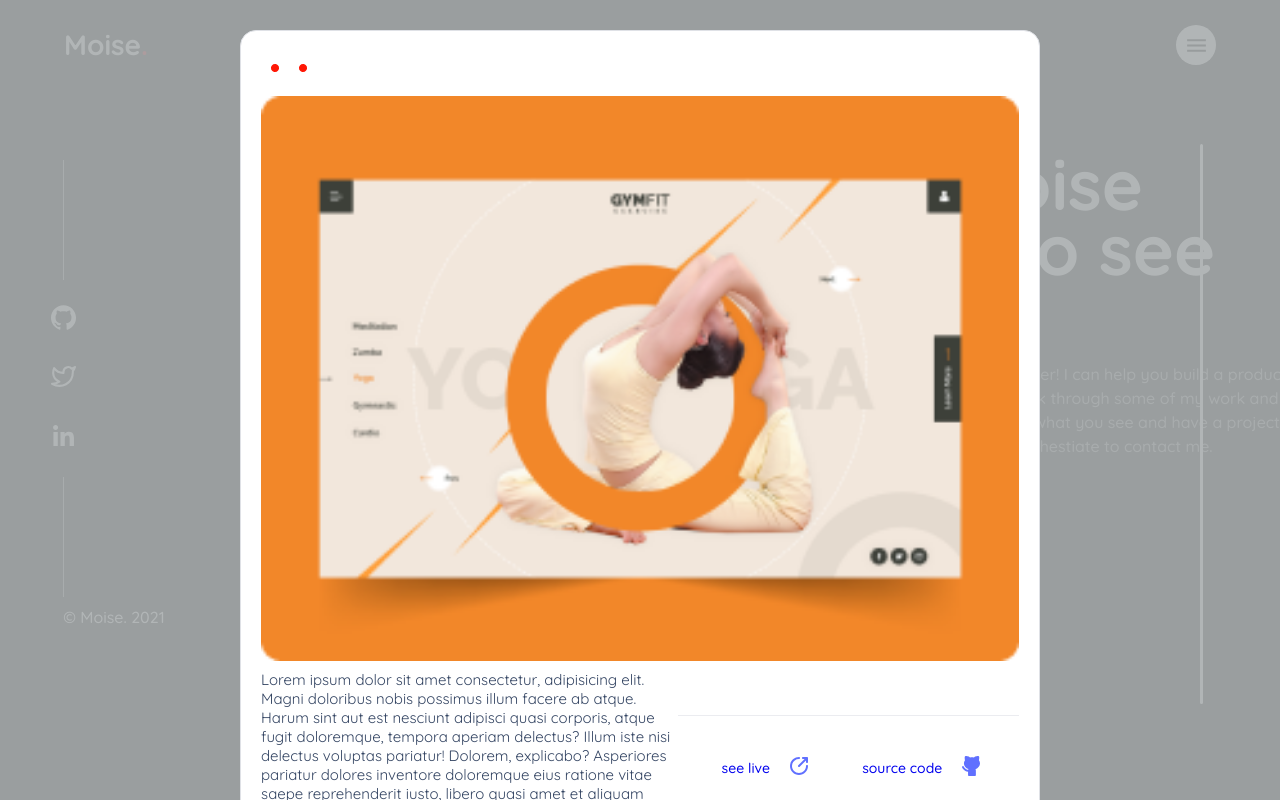
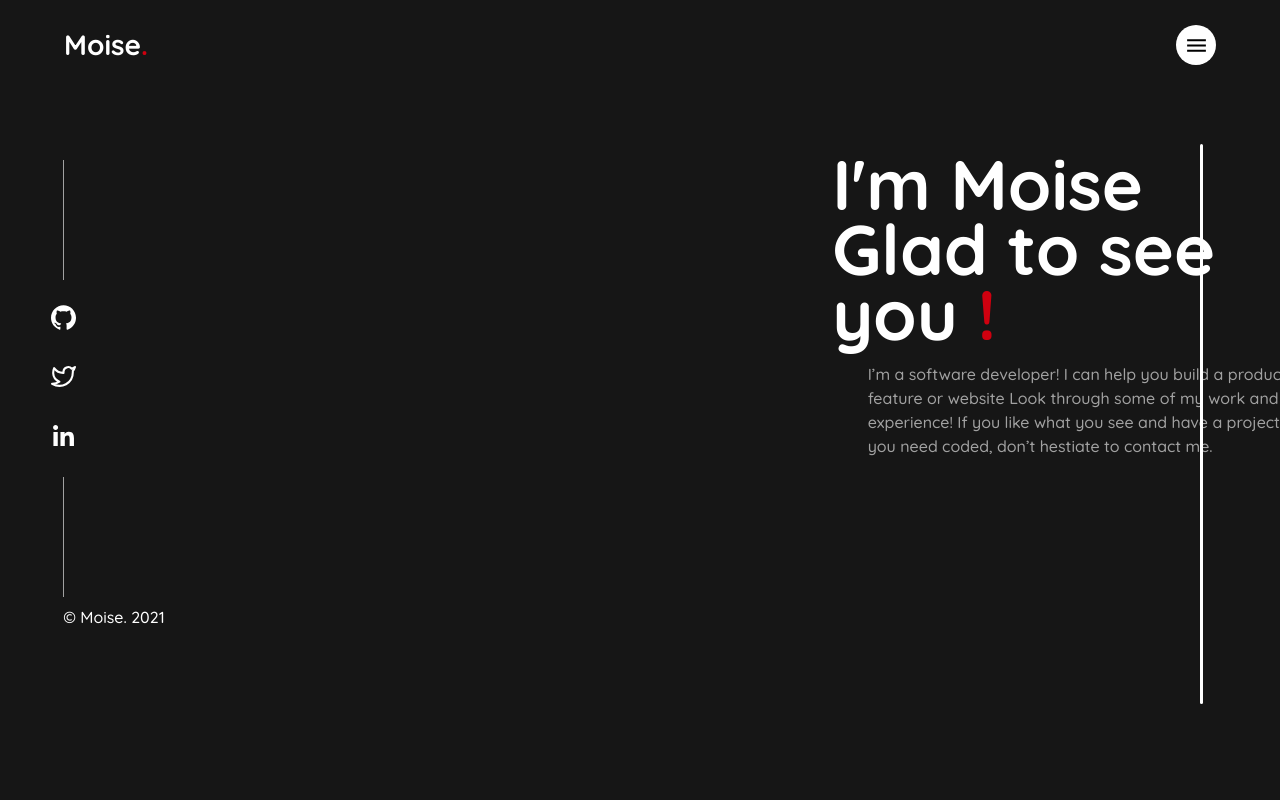
Before and after one commit to moise10r/React_Personal_Portfolio, a React (Create React App) app: page / in a window 1280 px wide. Shown: the top 800 px of the page. Built offline with nearby package versions, Linux system fonts and the light colour scheme.

Commit message:
Add the dyanmic content on the popup.

```diff
--- a/src/assets/css/main.css
+++ b/src/assets/css/main.css
@@ -1568,16 +1568,20 @@ a {
   cursor: pointer;
 }
 
+/* Pop up window style */
 .card-popup-window {
   position: fixed;
   top: 0;
   left: 0;
   right: 0;
   bottom: 0;
-  background-color: rgba(169, 173, 175, 0.9);
+  background-color: rgba(26, 26, 26, 0.6);
   z-index: 999;
+  overflow-y: auto;
   display: block;
-  overflow-y: auto;
+}
+.card-popup-window.open-pop-up {
+  display: none;
 }
 
 .popup-main-container {
@@ -1585,10 +1589,6 @@ a {
   height: auto;
   justify-content: center;
   display: flex;
-}
-
-.card-popup-window.open-pop-up {
-  display: block;
 }
 
 .popup-main-container .main-container {
@@ -1597,9 +1597,8 @@ a {
   display: flex;
   justify-content: center;
   flex-direction: column;
-  background-color: #fff;
+  background-color: #2a2a2a;
   border-radius: 16px;
-  border: 1px solid #dfe1e6;
   padding: 2rem;
   position: relative;
   z-index: 9999;
@@ -1614,7 +1613,7 @@ a {
   border-radius: 6px;
 }
 .card-popup-window::-webkit-scrollbar-thumb:hover {
-  background: linear-gradient(transparent, #8a9dff);
+  background: linear-gradient(transparent, #cf000f);
 }
 .card-popup-window .main-container .title {
   margin-bottom: 0.5rem;
@@ -1622,19 +1621,21 @@ a {
 .card-popup-window .main-container .title h2 {
   font-size: 28px;
   font-weight: 700;
-  color: #172b4d;
+  color: #fff;
 }
 .card-popup-window .main-container .info {
   margin-bottom: 2rem;
   height: auto;
-  color: #7a869a;
+  color: #ffffff99;
+  font-weight: 600;
 }
 .card-popup-window .main-container .info span {
   margin-right: 1rem;
 }
 .card-popup-window .main-container .info span:first-child {
-  color: #000;
-  font-weight: 600;
+  color: #fff;
+  font-weight: 700;
+  font-size: 2rem;
 }
 .card-popup-window .main-container .portfolio-img {
   width: 100%;
@@ -1659,9 +1660,10 @@ a {
   text-align: start;
 }
 .card-popup-window .detail p {
-  font-size: 15px;
+  font-size: 1.7rem;
   font-weight: 400;
-  color: #344563;
+  line-height: 1.5;
+  color: #fff;
 }
 .card-popup-window .main-container .languages {
   display: flex;
@@ -1673,17 +1675,16 @@ a {
   display: none;
 }
 .card-popup-window .main-container .languages li:nth-child(1), .card-popup-window .main-container .languages li:nth-child(2), .card-popup-window .main-container .languages li:nth-child(3) {
-  padding: 0.12rem 0.75rem;
-  background-color: #ebebff;
+  padding: 1rem 1rem;
+  background-color: #232323;
   border-radius: 8px;
   margin: 0.4rem;
   display: block;
 }
 .card-popup-window .main-container .languages li a {
-  font-weight: 500;
-  font-size: 12px;
-  line-height: 16px;
-  color: #6070ff;
+  font-weight: 600;
+  font-size: 1.5rem;
+  color: #fff;
 }
 .card-popup-window .main-container .links {
   width: 100%;
@@ -1792,14 +1793,56 @@ a {
     align-items: center;
   }
   .card-popup-window .about-links .links .btn {
-    margin: 0;
-    padding: 1rem 2rem;
-    font-size: 14px;
-  }
-  .card-popup-window .about-links .links .btn:first-child {
-    margin-right: 0.9rem;
-  }
-}
+    padding: 0.6rem 1.6rem;
+    border: 2px solid #ffffff99;
+    color: #cf000f;
+    font-size: 1.6rem;
+    font-weight: 600;
+    border-radius: 0.5rem;
+    position: relative;
+    z-index: 1;
+  }
+  .card-popup-window .about-links .links .btn::before {
+    position: absolute;
+    top: 0;
+    left: 0;
+    right: 0;
+    bottom: 0;
+    content: "";
+    border-radius: 0.5rem;
+    background-color: #fcfcfc;
+    transition: transform 700ms;
+    transform-origin: left;
+    transform: scaleX(0);
+    z-index: -1;
+  }
+  .card-popup-window .about-links .links .btn:hover::before {
+    transform: scaleX(1);
+  }
+  .card-popup-window .about-links .links svg {
+    fill: #cf000f;
+  }
+}
+.close-icon {
+  position: absolute;
+  top: 1rem;
+  right: 1rem;
+  width: 4rem;
+  height: 4rem;
+  background-color: #fff;
+  cursor: pointer;
+  border-radius: 50%;
+  z-index: 999;
+  display: flex;
+  justify-content: center;
+  align-items: center;
+  flex-direction: row;
+}
+.close-icon .icon {
+  font-size: 2.5rem;
+  color: #161616;
+}
+
 .loader {
   width: 100%;
   height: 100vh;
--- a/src/assets/scss/components/_project.scss
+++ b/src/assets/scss/components/_project.scss
@@ -160,7 +160,7 @@
             	transform: scaleX(1);
             }
           }
-          }
+        }
       }
       &:hover {
         transform: translateY(-3rem);
--- a/src/assets/scss/pages/_home.scss
+++ b/src/assets/scss/pages/_home.scss
@@ -3,6 +3,7 @@
   @import '../components/about';
   @import '../components/project';
   @import '../components/contact';
+  @import '../variable';
 
   .container {
     width: 100%;
@@ -104,16 +105,21 @@ a {
   cursor: pointer;
 }
 
+/* Pop up window style */
+
 .card-popup-window {
   position: fixed;
   top: 0;
   left: 0;
   right: 0;
   bottom: 0;
-  background-color: rgba(169, 173, 175, 0.9);
+  background-color: darken($secondary-text-color, 90);
   z-index: 999;
+  overflow-y: auto;
   display: block;
-  overflow-y: auto;
+  &.open-pop-up {
+    display: none;
+  }
 }
 
 .popup-main-container {
@@ -123,9 +129,6 @@ a {
   display: flex;
 }
 
-.card-popup-window.open-pop-up {
-  display: block;
-}
 
 .popup-main-container .main-container {
   width: 80%;
@@ -133,9 +136,8 @@ a {
   display: flex;
   justify-content: center;
   flex-direction: column;
-  background-color: #fff;
+  background-color: lighten($black-ground-color, 8);
   border-radius: 16px;
-  border: 1px solid #dfe1e6;
   padding: 2rem;
   position: relative;
   z-index: 9999;
@@ -152,7 +154,7 @@ a {
     border-radius: 6px;
 
     &:hover {
-      background: linear-gradient(transparent, #8a9dff);
+      background: linear-gradient(transparent, $secondary-color);
     }
   }
 
@@ -163,21 +165,23 @@ a {
       h2 {
         font-size: 28px;
         font-weight: 700;
-        color: #172b4d;
+        color: $text-color;
       }
     }
 
     .info {
       margin-bottom: 2rem;
       height: auto;
-      color: #7a869a;
+      color: $secondary-text-color;
+      font-weight: 600;
 
       span {
         margin-right: 1rem;
 
         &:first-child {
-          color: #000;
-          font-weight: 600;
+          color: $text-color;
+          font-weight: 700;
+          font-size: 2rem;
         }
       }
     }
@@ -211,9 +215,10 @@ a {
   }
 
   .detail p {
-    font-size: 15px;
+    font-size: 1.7rem;
     font-weight: 400;
-    color: #344563;
+    line-height: 1.5;
+    color: $text-color;
   }
 
   .main-container {
@@ -225,20 +230,18 @@ a {
 
       li {
         display: none;
-
         &:nth-child(1), &:nth-child(2), &:nth-child(3) {
-          padding: 0.12rem 0.75rem;
-          background-color: #ebebff;
+          padding: 1rem 1rem;
+          background-color: lighten($black-ground-color, 5);
           border-radius: 8px;
           margin: 0.4rem;
           display: block;
         }
 
         a {
-          font-weight: 500;
-          font-size: 12px;
-          line-height: 16px;
-          color: #6070ff;
+          font-weight: 600;
+          font-size: 1.5rem;
+          color: $text-color;
         }
       }
     }
@@ -372,15 +375,53 @@ a {
         align-items: center;
 
         .btn {
-          margin: 0;
-          padding: 1rem 2rem;
-          font-size: 14px;
-
-          &:first-child {
-            margin-right: 0.9rem;
+          padding: 0.6rem 1.6rem;
+          border: 2px solid $secondary-text-color;
+          color: $secondary-color;
+          font-size: 1.6rem;
+          font-weight: 600;
+          border-radius: 0.5rem;
+          position: relative;
+          z-index: 1;
+          &::before {
+            position: absolute;
+            top: 0;
+            left: 0;
+            right: 0;
+            bottom: 0;
+            content: "";
+            border-radius: 0.5rem;
+            background-color: lighten($black-ground-color, 90);
+            transition: transform 700ms;
+            transform-origin: left;
+            transform: scaleX(0);
+            z-index: -1;
           }
+          &:hover::before {
+            transform: scaleX(1);
+          }
+        }
+        svg {
+          fill: $secondary-color;
         }
       }
     }
   }
 }
+
+.close-icon {
+  position: absolute;
+  top: 1rem;
+  right: 1rem;
+  width: 4rem;
+  height: 4rem;
+  background-color: $text-color;
+  cursor: pointer;
+  border-radius: 50%;
+  z-index: 999;
+  @include flex-center(row);
+  .icon {
+    font-size: 2.5rem;
+    color: $black-ground-color;
+  }
+}
--- a/src/components/pages/home.jsx
+++ b/src/components/pages/home.jsx
@@ -8,15 +8,18 @@ import HeadLine from '../headline';
 import About from '../about';
 import Projects from '../projects';
 import Contact from '../contact';
-import ellipse_3 from '../../assets/images/Portfolio_3.png';
 import counter from '../../assets/images/Counter.png';
+import { VscClose } from 'react-icons/vsc';
+
 
 class Home extends Component {
-	state = {};
+	state = {
+		item:{},
+		isOpen:false,
+	};
 	componentDidMount() {
 		const progressBar = document.querySelector('.home-progress-bar');
 		function updateProgressBar() {
-			console.log(getProgressPercentage());
 			progressBar.style.height = `${getProgressPercentage()}%`;
 			progressBar.style.maxHeight = '100%';
 			if (getProgressPercentage() > 0) {
@@ -32,7 +35,20 @@ class Home extends Component {
 		}
 		updateProgressBar();
 	}
+	handleProjectDetail = (item) => {
+		this.setState({
+			item,
+			isOpen:true
+		})
+	}
+	handleClosePop = () => {
+		this.setState({
+			isOpen:false
+		});
+	}
 	render() {
+		const { item ,isOpen } = this.state;
+		console.log(item.technologies);
 		return (
 
 			<React.Fragment>
@@ -42,7 +58,7 @@ class Home extends Component {
 				<main>
 					<HeadLine />
 					<About />
-					<Projects />
+					<Projects onHandleProjectDetail={this.handleProjectDetail} />
 					<Contact />
 				</main>
 				<div className='left-bar-icons'>
@@ -76,47 +92,56 @@ class Home extends Component {
 					<div className='home-progress-bar'></div>
 				</div>
 			</div>
-			<div class="card-popup-window">
-			<div class="popup-main-container">
-				<div class="main-container">
-				  <div class="title">
-							<h2 id="pop-title"></h2>
+			<div className={isOpen ? ("card-popup-window"):("card-popup-window open-pop-up")}>
+			<div className="popup-main-container">
+				<div className="main-container">
+				  <div className="title">
+							<h2 id="pop-title">{item.title}</h2>
 					</div>
-					<div class="info">
-							<span></span>
+					<div className="info">
+							<span>{item.type}</span>
 							<span><img src={counter} alt="counter" /></span>
-							<span></span>
+							<span>{item.development}</span>
 							<span><img src={counter}  alt="counter" /></span>
-							<span></span>
+							<span>{item.year}</span>
 					</div>
-					<div class="portfolio-img">
-							<img src={ellipse_3} alt="tonic"/>
+					<div className="portfolio-img">
+							<img src={item.image} alt="tonic"/>
 					</div>
-					<div class="left-container">
-							<div class="detail">
+					<div className="left-container">
+							<div className="detail">
 								<p>
-									Lorem ipsum dolor sit amet consectetur, adipisicing elit. Magni doloribus nobis possimus illum facere ab atque. Harum sint aut est nesciunt adipisci quasi corporis, atque fugit doloremque, tempora aperiam delectus?
-									Illum iste nisi delectus voluptas pariatur! Dolorem, explicabo? Asperiores pariatur dolores inventore doloremque eius ratione vitae saepe reprehenderit iusto, libero quasi amet et aliquam neque molestias necessitatibus obcaecati voluptatibus cumque.
+									{item.fullDesciption}
 								</p>
 							</div>
-							<div class="about-links">
-								<ul class="languages" id="lang"></ul>
-									<div class="links">
-										<a href="#" class="btn"><span>see live</span><span><svg xmlns="http://www.w3.org/2000/svg" width="18" height="18" viewBox="0 0 18 18" fill="none">
-											<path fill-rule="evenodd" clip-rule="evenodd" d="M2 9C2 5.13401 5.13401 2 9 2C9.55229 2 10 1.55228 10 1C10 0.447715 9.55229 0 9 0C4.02944 0 0 4.02944 0 9C0 13.9706 4.02944 18 9 18C13.9706 18 18 13.9706 18 9C18 8.44772 17.5523 8 17 8C16.4477 8 16 8.44772 16 9C16 12.866 12.866 16 9 16C5.13401 16 2 12.866 2 9ZM13 0C12.4477 0 12 0.447715 12 1C12 1.55228 12.4477 2 13 2H14.5858L8.29289 8.29289C7.90237 8.68342 7.90237 9.31658 8.29289 9.70711C8.68342 10.0976 9.31658 10.0976 9.70711 9.70711L16 3.41421V5C16 5.55228 16.4477 6 17 6C17.5523 6 18 5.55228 18 5V1C18 0.447715 17.5523 0 17 0H13Z" fill="#6070FF"/>
+							<div className="about-links">
+								<ul className="languages" id="lang">
+									{/* {technologies.map(element => {
+										<li> <a href="#2">{element}</a></li>
+									})}  */}
+
+								</ul>
+									<div className="links">
+										<a href="#2" className="btn"><span>see live</span><span><svg xmlns="http://www.w3.org/2000/svg" width="18" height="18" viewBox="0 0 18 18" fill="#cf000f">
+											<path fill-rule="evenodd" clip-rule="evenodd" d="M2 9C2 5.13401 5.13401 2 9 2C9.55229 2 10 1.55228 10 1C10 0.447715 9.55229 0 9 0C4.02944 0 0 4.02944 0 9C0 13.9706 4.02944 18 9 18C13.9706 18 18 13.9706 18 9C18 8.44772 17.5523 8 17 8C16.4477 8 16 8.44772 16 9C16 12.866 12.866 16 9 16C5.13401 16 2 12.866 2 9ZM13 0C12.4477 0 12 0.447715 12 1C12 1.55228 12.4477 2 13 2H14.5858L8.29289 8.29289C7.90237 8.68342 7.90237 9.31658 8.29289 9.70711C8.68342 10.0976 9.31658 10.0976 9.70711 9.70711L16 3.41421V5C16 5.55228 16.4477 6 17 6C17.5523 6 18 5.55228 18 5V1C18 0.447715 17.5523 0 17 0H13Z" fill="#cf000f"/>
 											</svg></span></a>
-											<a href="#" class="btn"><span>source code</span> <span><svg xmlns="http://www.w3.org/2000/svg" width="18" height="20" viewBox="0 0 18 20" fill="none">
-												<path d="M17.9989 7.46114C17.9989 6.32124 17.6329 5.25043 16.9342 4.31779C17.2004 3.41969 17.2669 2.27979 17.2004 0.967185C17.1671 0.414508 16.7345 0 16.2022 0C15.9028 0 13.3741 0.0345423 11.9101 1.38169C10.6458 1.1399 9.31495 1.1399 8.01736 1.38169C6.58667 0.0345423 4.05802 0 3.7253 0C3.19296 0 2.76042 0.414508 2.72715 0.967185C2.62734 2.27979 2.72715 3.41969 2.99333 4.31779C2.29462 5.28497 1.92863 6.35579 1.92863 7.46114C1.92863 9.8791 3.7253 12.0553 6.45358 13.0915C6.35377 13.2988 6.28723 13.5406 6.22068 13.7824C3.32604 13.4715 1.9619 10.7427 1.89536 10.639C1.66246 10.1209 1.06357 9.91364 0.56449 10.19C0.0654144 10.4318 -0.134216 11.0535 0.131958 11.5717C0.198501 11.7444 2.02845 15.4404 6.05432 15.8549V18.9637C6.05432 19.5509 6.48686 20 7.05248 20H12.875C13.4406 20 13.8732 19.5509 13.8732 18.9637V14.8532C13.8732 14.2314 13.7401 13.6442 13.5072 13.1261C16.2022 12.0553 17.9989 9.91364 17.9989 7.46114Z" fill="#6070FF"/>
+											<a href="#2" className="btn"><span>source code</span> <span><svg xmlns="http://www.w3.org/2000/svg" width="18" height="20" viewBox="0 0 18 20" fill="#cf000f">
+												<path d="M17.9989 7.46114C17.9989 6.32124 17.6329 5.25043 16.9342 4.31779C17.2004 3.41969 17.2669 2.27979 17.2004 0.967185C17.1671 0.414508 16.7345 0 16.2022 0C15.9028 0 13.3741 0.0345423 11.9101 1.38169C10.6458 1.1399 9.31495 1.1399 8.01736 1.38169C6.58667 0.0345423 4.05802 0 3.7253 0C3.19296 0 2.76042 0.414508 2.72715 0.967185C2.62734 2.27979 2.72715 3.41969 2.99333 4.31779C2.29462 5.28497 1.92863 6.35579 1.92863 7.46114C1.92863 9.8791 3.7253 12.0553 6.45358 13.0915C6.35377 13.2988 6.28723 13.5406 6.22068 13.7824C3.32604 13.4715 1.9619 10.7427 1.89536 10.639C1.66246 10.1209 1.06357 9.91364 0.56449 10.19C0.0654144 10.4318 -0.134216 11.0535 0.131958 11.5717C0.198501 11.7444 2.02845 15.4404 6.05432 15.8549V18.9637C6.05432 19.5509 6.48686 20 7.05248 20H12.875C13.4406 20 13.8732 19.5509 13.8732 18.9637V14.8532C13.8732 14.2314 13.7401 13.6442 13.5072 13.1261C16.2022 12.0553 17.9989 9.91364 17.9989 7.46114Z" fill="#cf000f"/>
 												</svg></span></a>
 									</div>
 							</div>
 					</div>
-					<div class="close">
-								<i class="fa fa-times"></i>
-					</div>
+					<div
+								className='close-icon'
+								onClick={() => this.handleClosePop()}
+							>
+								<IconContext.Provider value={{ className: 'icon' }}>
+									<VscClose />
+								</IconContext.Provider>
+							</div>
 				</div>
 			</div>
-			<div class="bar"></div>
+			<div className="bar"></div>
 		</div>
 			</React.Fragment>
 		);
```
Also changed, not shown: src/components/projects.jsx (+18 -8 lines), src/services/data.js (+0 -8 lines).
